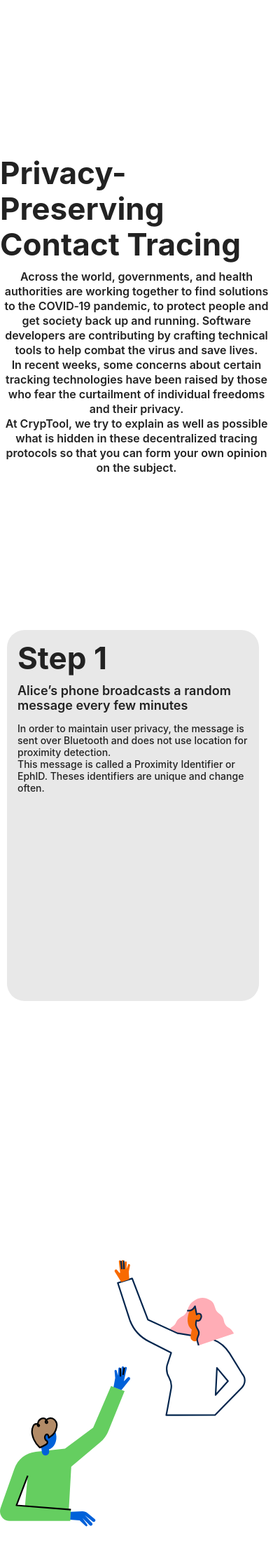
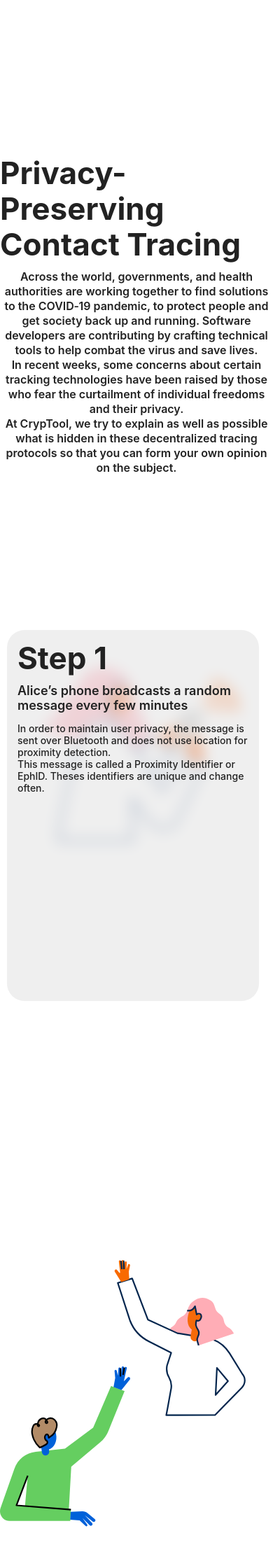
Before and after one commit to arguiot/corona-tracing, a Jekyll site: the page built from index.html, in a window 390 px wide. Shown: the top 2240 px of the page at 70% size. Built offline with Jekyll 4.4.1, drawn with Linux system fonts in a browser that asks for light colours; a style sheet for code colours, icons or effects is not loaded.

Commit message:
Better blur on mobile card

```diff
--- a/_sass/styles.scss
+++ b/_sass/styles.scss
@@ -152,7 +152,10 @@ article {
                 width: calc(100vw - 60px);
                 height: calc(60vh - 40px);
                 max-width: 100vw;
-                background: #E8E8E8;
+                background: rgba(232, 232, 232,0.7);
+                -webkit-backdrop-filter: saturate(180%) blur(10px);
+                backdrop-filter: saturate(180%) blur(10px);
+
                 border-radius: 25px;
                 padding: 15px;
 
```
